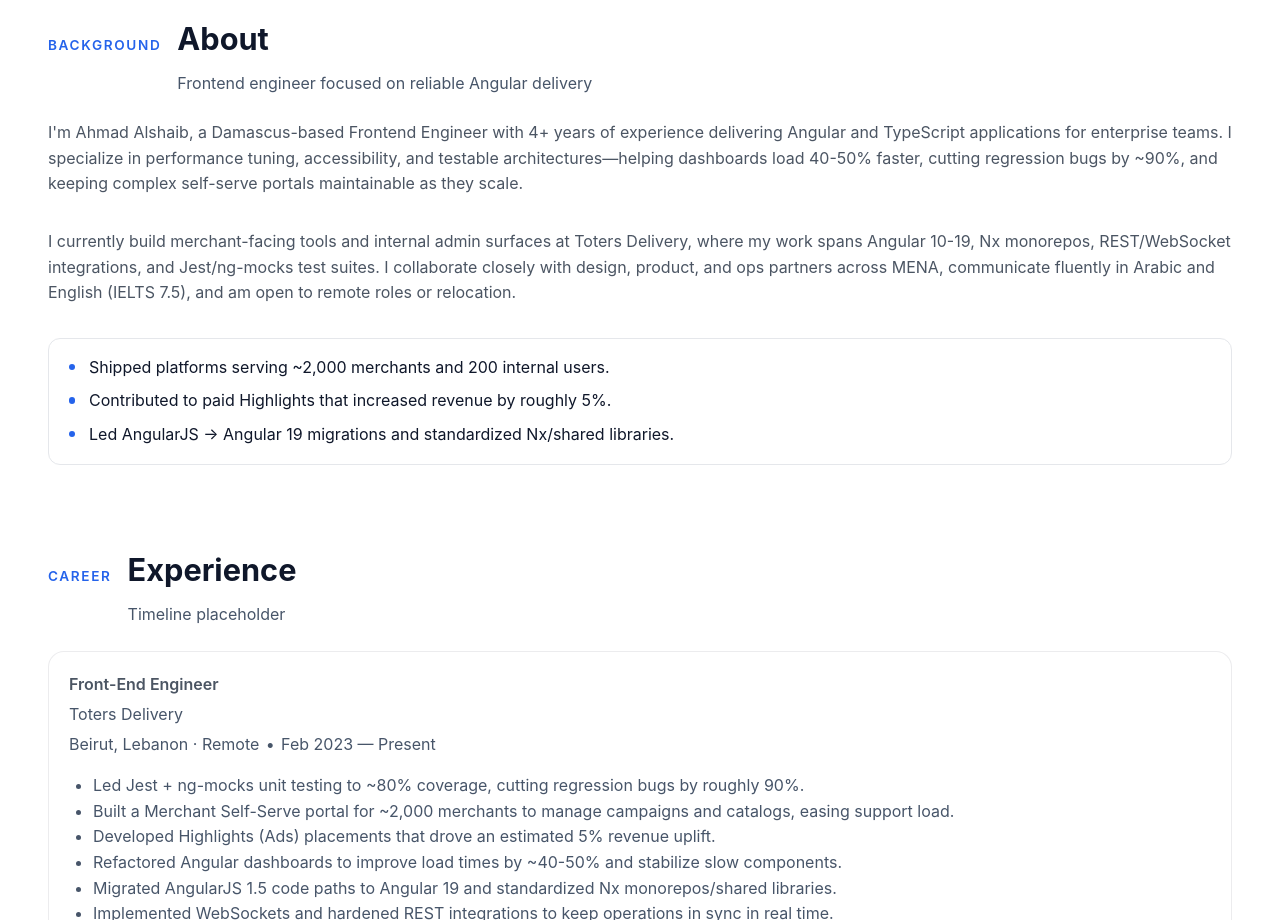
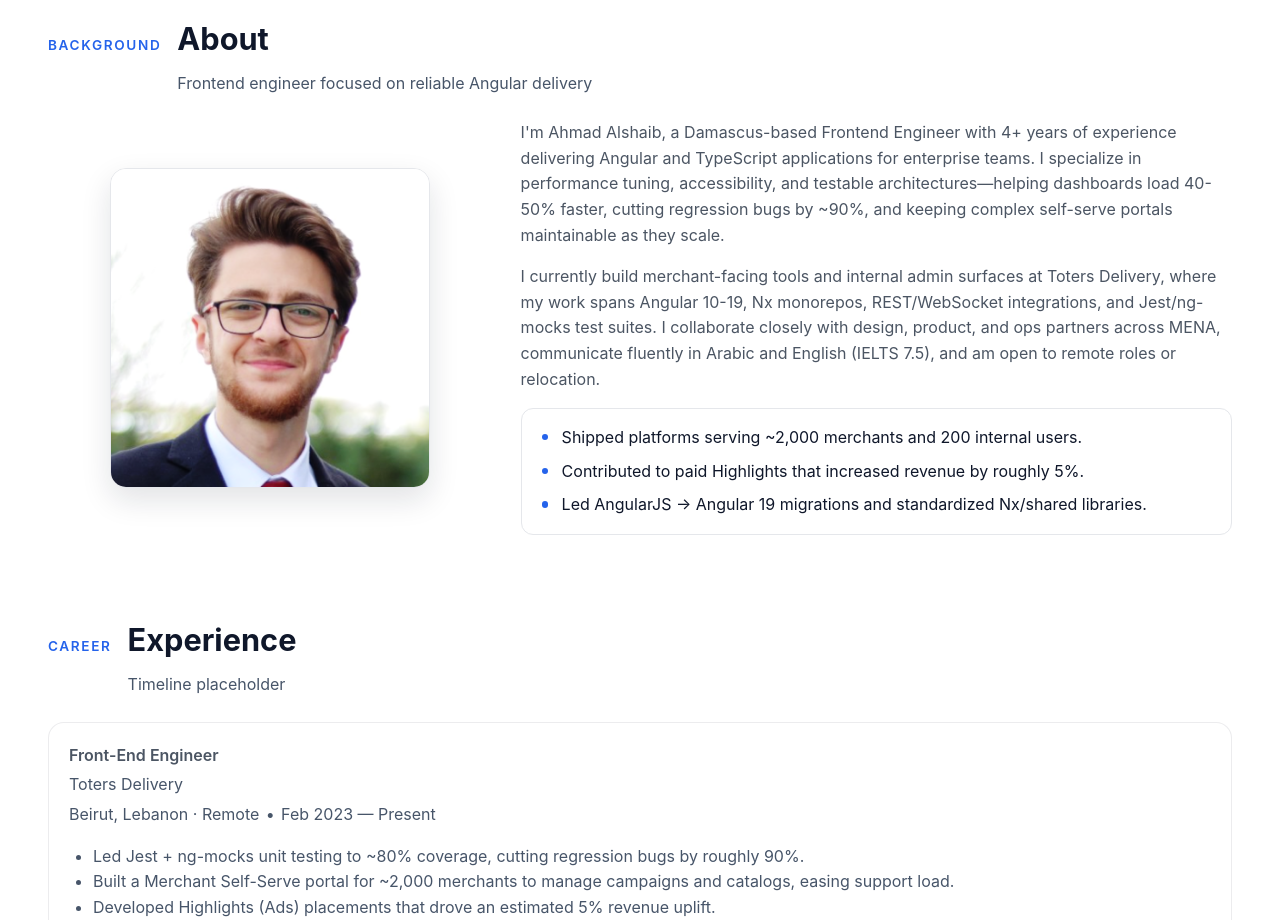
Before and after one commit to Sol501/ahmadalshaib-dot-com, an Angular app: page / in a window 1280 px wide. Shown: the part 880-1800 px from the top of the page. Built offline with nearby package versions, Linux system fonts and the light colour scheme.

Commit message:
feat(about): Add personal picture to the about section

```diff
--- a/src/app/features/sections/about/about-section.component.html
+++ b/src/app/features/sections/about/about-section.component.html
@@ -3,18 +3,23 @@
   eyebrow="Background"
   description="Frontend engineer focused on reliable Angular delivery"
 />
+<div class="about">
+  <div class="about__content">
+    <div class="about__image">
+      <img src="assets/images/profileSolo.png" alt="Portrait of Ahmad Alshaib" loading="lazy" />
+    </div>
     <div class="about__body">
       <p>
         I'm Ahmad Alshaib, a Damascus-based Frontend Engineer with 4+ years of experience delivering
         Angular and TypeScript applications for enterprise teams. I specialize in performance tuning,
-    accessibility, and testable architectures—helping dashboards load 40-50% faster, cutting
-    regression bugs by ~90%, and keeping complex self-serve portals maintainable as they scale.
+        accessibility, and testable architectures—helping dashboards load 40-50% faster, cutting regression
+        bugs by ~90%, and keeping complex self-serve portals maintainable as they scale.
       </p>
       <p>
         I currently build merchant-facing tools and internal admin surfaces at Toters Delivery, where my
-    work spans Angular 10-19, Nx monorepos, REST/WebSocket integrations, and Jest/ng-mocks test
-    suites. I collaborate closely with design, product, and ops partners across MENA, communicate
-    fluently in Arabic and English (IELTS 7.5), and am open to remote roles or relocation.
+        work spans Angular 10-19, Nx monorepos, REST/WebSocket integrations, and Jest/ng-mocks test suites.
+        I collaborate closely with design, product, and ops partners across MENA, communicate fluently in
+        Arabic and English (IELTS 7.5), and am open to remote roles or relocation.
       </p>
       <ul class="about__highlights">
         <li>Shipped platforms serving ~2,000 merchants and 200 internal users.</li>
@@ -22,3 +27,5 @@
         <li>Led AngularJS → Angular 19 migrations and standardized Nx/shared libraries.</li>
       </ul>
     </div>
+  </div>
+</div>
--- a/src/app/features/sections/about/about-section.component.scss
+++ b/src/app/features/sections/about/about-section.component.scss
@@ -3,6 +3,30 @@
 }
 
 .about {
+  &__content {
+    display: grid;
+    gap: 1.75rem;
+    align-items: center;
+
+    @media (min-width: 860px) {
+      grid-template-columns: 1fr 1.6fr;
+    }
+  }
+
+  &__image {
+    display: flex;
+    justify-content: center;
+
+    img {
+      width: min(320px, 90%);
+      height: auto;
+      border-radius: 1rem;
+      border: 1px solid var(--color-border);
+      box-shadow: 0 12px 30px rgba(15, 23, 42, 0.12);
+      background-color: var(--color-surface);
+    }
+  }
+
   p {
     margin: 0;
   }
```
Lines whose indentation alone changed are shown as unchanged.
